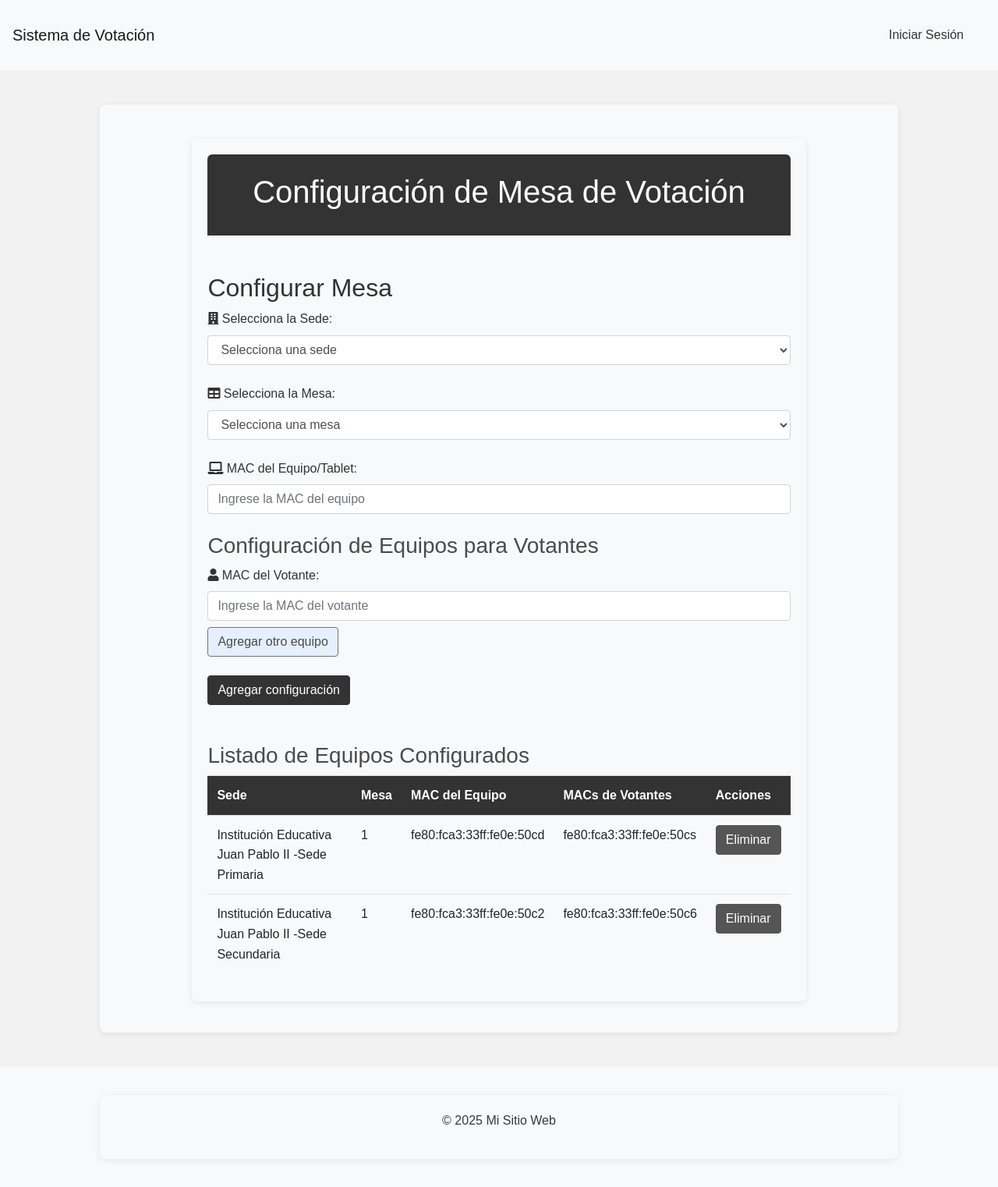
After one commit to JoAnVaR/Votacion, a Flask app: page /configurar_mesa in a window 1280 px wide. The commit adds this page. Shown: the whole page at 78% size. Run offline with Flask 3, Linux system fonts and the light colour scheme; data comes from the database, SQL or seed files in the repository; both versions use the stored data as it was after the commit; some libraries are stand-ins or nearby versions.

Commit message:
Configuracion equipos

```diff
--- a/routes/__init__.py
+++ b/routes/__init__.py
@@ -12,6 +12,7 @@ from .votacion_routes import votacion_bp
 from .estadisticas_routes import estadisticas_bp
 from .calendario_routes import calendario_bp
 from .auth_routes import auth_bp
+from .config_mesas_routes import config_mesas_bp
 
 # Lista de todos los blueprints para fácil importación
 all_blueprints = [
@@ -25,5 +26,6 @@ all_blueprints = [
     votacion_bp,
     estadisticas_bp,
     calendario_bp,
-    auth_bp
+    auth_bp,
+    config_mesas_bp
 ]
--- /dev/null
+++ b/routes/config_mesas_routes.py
@@ -0,0 +1,122 @@
+from flask import Blueprint, render_template, request, jsonify
+from models import Sede, Mesa, ConfiguracionMesa, db  # Asegúrate de que estos modelos existan
+
+config_mesas_bp = Blueprint('config_mesas', __name__)
+
+@config_mesas_bp.route('/configurar_mesa', methods=['GET', 'POST'])
+def configurar_mesa():
+    if request.method == 'POST':
+        try:
+            sede_id = int(request.form['sede'])
+            mesa_id = int(request.form['mesa'])
+            mac_equipo = request.form['mac_equipo']
+            mac_votantes = request.form.getlist('mac_votante[]')
+
+            # Validar que los campos no estén vacíos
+            errores = []
+            if not sede_id:
+                errores.append('La sede es obligatoria.')
+            if not mesa_id:
+                errores.append('La mesa es obligatoria.')
+            if not mac_equipo:
+                errores.append('La MAC del equipo es obligatoria.')
+            if not mac_votantes:
+                errores.append('Las MACs de votantes son obligatorias.')
+
+            if errores:
+                return jsonify({'error': errores}), 400
+
+            # Validar si la MAC del equipo ya existe
+            if ConfiguracionMesa.query.filter_by(mac_equipo=mac_equipo).first():
+                return jsonify({'error': [f'La MAC del equipo ya está en uso.']}), 400
+
+            # Validar si alguna de las MACs de votantes ya existe
+            configuraciones = ConfiguracionMesa.query.all()
+            for mac in mac_votantes:
+                if any(mac in votantes for votantes in [config.mac_votantes for config in configuraciones]):
+                    return jsonify({'error': [f'La MAC del votante {mac} ya está en uso.']}), 400
+
+            # Obtener los objetos de Sede y Mesa
+            sede_obj = Sede.query.get(sede_id)  # Asegúrate de que `sede_id` sea un entero
+            mesa_obj = Mesa.query.get(mesa_id)  # Asegúrate de que `mesa_id` sea un entero
+
+            # Crear una nueva configuración
+            nueva_configuracion = ConfiguracionMesa(
+                sede=sede_obj,
+                mesa=mesa_obj,
+                mac_equipo=mac_equipo,
+                mac_votantes=mac_votantes
+            )
+            db.session.add(nueva_configuracion)
+            db.session.commit()
+
+            return jsonify({'message': 'Configuración guardada exitosamente.'}), 200
+        except Exception as e:
+            print(f'Ocurrió un error: {str(e)}')  # Mensaje de depuración
+            return jsonify({'error': f'Ocurrió un error: {str(e)}'}), 500
+
+    # Método GET
+    sedes = Sede.query.all()
+    sede_id = int(request.args.get('sede_id', 0))  # Asegúrate de obtener el sede_id primero
+    mesas = Mesa.query.filter_by(sede_id=sede_id).all()  # Filtrar por sede
+    configuraciones = ConfiguracionMesa.query.all()
+    equipos = ConfiguracionMesa.query.all()
+
+    # Obtener las configuraciones existentes para la sede seleccionada
+    print(f'Verificando configuraciones para sede_id: {sede_id}')  # Mensaje de depuración
+    configuraciones_existentes = ConfiguracionMesa.query.filter_by(sede_id=sede_id).all()
+    mesas_configuradas = [config.mesa_id for config in configuraciones_existentes]
+
+    # Filtrar las mesas disponibles
+    mesas_disponibles = [mesa for mesa in mesas if mesa.id not in mesas_configuradas]
+    print(f'Mesas disponibles después del filtrado: {mesas_disponibles}')  # Mensaje de depuración
+
+    return render_template('configurar_mesa.html', sedes=sedes, mesas=mesas_disponibles, configuraciones=configuraciones, equipos=equipos)
+
+@config_mesas_bp.route('/mesas/<int:sede_id>', methods=['GET'])
+def cargarMesas(sede_id):
+    try:
+        print(f'ID de sede recibido: {sede_id}')
+        mesas = Mesa.query.filter_by(sede_id=sede_id).all()
+        print(f'Respuesta de mesas: {mesas}')
+        print(f'Mesas encontradas para sede_id {sede_id}: {len(mesas)}')  # Mensaje de depuración
+
+        configuraciones_existentes = ConfiguracionMesa.query.filter_by(sede_id=sede_id).all()
+        mesas_configuradas = [config.mesa_id for config in configuraciones_existentes]
+
+        mesas_disponibles = [mesa for mesa in mesas if mesa.id not in mesas_configuradas]
+        print(f'Mesas disponibles para sede_id {sede_id}: {mesas_disponibles}')  # Mensaje de depuración
+
+        return jsonify({'mesas': [{'id': mesa.id, 'numero': mesa.mesa_numero} for mesa in mesas_disponibles]}), 200
+    except Exception as e:
+        return jsonify({'error': str(e)}), 500
+
+@config_mesas_bp.route('/equipos', methods=['GET'])
+def listar_equipos():
+    try:
+        configuraciones = ConfiguracionMesa.query.all()
+        if configuraciones:
+            return jsonify({'equipos': [{
+                'id': config.id,
+                'sede': config.sede.nombre,
+                'mesa': config.mesa.mesa_numero,
+                'mac_equipo': config.mac_equipo,
+                'mac_votantes': config.mac_votantes
+            } for config in configuraciones]}), 200
+        else:
+            return jsonify({'equipos': []}), 200  # Devolver lista vacía
+    except Exception as e:
+        return jsonify({'error': str(e)}), 500
+
+@config_mesas_bp.route('/configurar_mesa/eliminar/<int:config_id>', methods=['DELETE'])
+def eliminar_configuracion(config_id):
+    try:
+        configuracion = ConfiguracionMesa.query.get(config_id)
+        if configuracion:
+            db.session.delete(configuracion)
+            db.session.commit()
+            return jsonify({'message': 'Configuración eliminada exitosamente.'}), 200
+        else:
+            return jsonify({'error': 'Configuración no encontrada.'}), 404
+    except Exception as e:
+        return jsonify({'error': str(e)}), 500
--- a/templates/base.html
+++ b/templates/base.html
@@ -36,6 +36,7 @@
                             </a>
                             <div class="dropdown-menu dropdown-menu-right" aria-labelledby="navbarDropdown">
                                 <a class="dropdown-item" href="{{ url_for('auth.configurar_usuario') }}">Configurar Usuario</a>
+                                <a class="dropdown-item" href="{{ url_for('config_mesas.configurar_mesa') }}">Configurar Mesas de Votación</a>
                                 <div class="dropdown-divider"></div>
                                 <a class="dropdown-item" href="{{ url_for('auth.logout') }}">Cerrar Sesión</a>
                             </div>
--- /dev/null
+++ b/templates/configurar_mesa.html
@@ -0,0 +1,226 @@
+{% extends "base.html" %}
+
+{% block title %}Configuración de Mesa de Votación{% endblock %}
+
+{% block content %}
+<div class="container mt-4">
+    <header class="text-center py-4" style="border-radius: 6px 6px 0 0;">
+        <h1>Configuración de Mesa de Votación</h1>
+    </header>
+
+    <div class="mt-5">
+        <form id="formMesa" method="post" action="{{ url_for('config_mesas.configurar_mesa') }}">
+            <h2 style="color: var(--primary-color)">Configurar Mesa</h2>
+
+            <div class="form-group">
+                <label for="sede"><i class="fas fa-building"></i> Selecciona la Sede:</label>
+                <select id="sede" name="sede" class="form-control" onchange="cargarMesas(this.value)">
+                    <option value="" disabled selected>Selecciona una sede</option>
+                    {% for sede in sedes %}
+                        <option value="{{ sede.id }}">{{ sede.nombre }}</option>
+                    {% endfor %}
+                </select>
+            </div>
+
+            <div class="form-group">
+                <label for="mesa"><i class="fas fa-table"></i> Selecciona la Mesa:</label>
+                <select id="mesa" name="mesa" class="form-control">
+                    <option value="" disabled selected>Selecciona una mesa</option>
+                    <!-- Options for tables will be populated here -->
+                </select>
+            </div>
+
+            <div class="form-group">
+                <label for="mac_equipo"><i class="fas fa-laptop"></i> MAC del Equipo/Tablet:</label>
+                <input type="text" id="mac_equipo" name="mac_equipo" class="form-control" placeholder="Ingrese la MAC del equipo" required>
+            </div>
+
+            <h3>Configuración de Equipos para Votantes</h3>
+            <div id="equipos_votantes">
+                <div class="form-group">
+                    <label for="mac_votante"><i class="fas fa-user"></i> MAC del Votante:</label>
+                    <input type="text" name="mac_votante[]" class="form-control" placeholder="Ingrese la MAC del votante" required>
+                    <button type="button" onclick="agregarEquipoVotante()" class="btn btn-secondary mt-2">Agregar otro equipo</button>
+                </div>
+            </div>
+
+            <input type="submit" value="Agregar configuración" class="btn btn-primary">
+        </form>
+    </div>
+
+    <div class="mt-5">
+        <h3>Listado de Equipos Configurados</h3>
+        <table class="table">
+            <thead>
+                <tr>
+                    <th>Sede</th>
+                    <th>Mesa</th>
+                    <th>MAC del Equipo</th>
+                    <th>MACs de Votantes</th>
+                    <th>Acciones</th>
+                </tr>
+            </thead>
+            <tbody id="listaEquipos">
+                {% for config in configuraciones %}
+                <tr>
+                    <td>{{ config.sede }}</td>
+                    <td>{{ config.mesa }}</td>
+                    <td>{{ config.mac_equipo }}</td>
+                    <td>{{ config.mac_votantes }}</td>
+                    <td>
+
+                    </td>
+                </tr>
+                {% endfor %}
+            </tbody>
+        </table>
+    </div>
+</div>
+
+<script src="https://cdn.jsdelivr.net/npm/sweetalert2@11.7.32/dist/sweetalert2.all.min.js"></script>
+
+<script>
+    function mostrarMensaje(mensaje, tipo) {
+        Swal.fire({
+            title: tipo.charAt(0).toUpperCase() + tipo.slice(1),
+            text: mensaje,
+            icon: tipo,
+            toast: true,
+            position: 'top-end',
+            showConfirmButton: false,
+            timer: 3000,
+            timerProgressBar: true
+        });
+    }
+
+    $(document).ready(function () {
+    $('#formMesa').on('submit', function (e) {
+        e.preventDefault(); // Evita el envío normal del formulario
+        $.ajax({
+            type: 'POST',
+            url: $(this).attr('action'),
+            data: $(this).serialize(),
+            success: function (response) {
+                mostrarMensaje('Configuración guardada exitosamente.', 'success');
+                // Limpiar los inputs y selects
+                $('#formMesa')[0].reset();
+                $('#listaEquipos').html('');  // Limpiar la lista de equipos
+                // Actualizar la lista de equipos
+                $.ajax({
+                    type: 'GET',
+                    url: '/equipos',
+                    success: function (response) {
+                        const equipos = response.equipos;
+                        let html = '';
+                        equipos.forEach(equipo => {
+                            html += `<tr>`;
+                            html += `<td>${equipo.sede}</td>`;
+                            html += `<td>${equipo.mesa}</td>`;
+                            html += `<td>${equipo.mac_equipo}</td>`;
+                            html += `<td>${equipo.mac_votantes.join(', ')}</td>`;
+                            html += `<td><button class="btn btn-danger" onclick="eliminarConfiguracion(${equipo.id})">Eliminar</button></td>`;
+                            html += `</tr>`;
+                        });
+                        $('#listaEquipos').html(html);
+                    },
+                    error: function (xhr) {
+                        console.error('Error al cargar la lista de equipos:', xhr);
+                    }
+                });
+            },
+            error: function (xhr) {
+                mostrarMensaje('Error al guardar la configuración: ' + xhr.responseJSON.error.join(', '), 'error');
+            }
+        });
+    });
+
+    // Cargar equipos al iniciar la página
+    $(document).ready(function() {
+        $.ajax({
+            type: 'GET',
+            url: '/equipos',
+            success: function (response) {
+                const equipos = response.equipos;
+                let html = '';
+                equipos.forEach(equipo => {
+                    html += `<tr>`;
+                    html += `<td>${equipo.sede}</td>`;
+                    html += `<td>${equipo.mesa}</td>`;
+                    html += `<td>${equipo.mac_equipo}</td>`;
+                    html += `<td>${equipo.mac_votantes.join(', ')}</td>`;
+                    html += `<td><button class="btn btn-danger" onclick="eliminarConfiguracion(${equipo.id})">Eliminar</button></td>`;
+                    html += `</tr>`;
+                });
+                $('#listaEquipos').html(html);
+            },
+            error: function (xhr) {
+                console.error('Error al cargar la lista de equipos:', xhr);
+            }
+        });
+    });
+    });
+
+    function agregarEquipoVotante() {
+        const div = document.createElement('div');
+        div.innerHTML = '<div class="form-group"><label for="mac_votante"><i class="fas fa-user"></i> MAC del Votante:</label> <input type="text" name="mac_votante[]" class="form-control" placeholder="Ingrese la MAC del votante" required></div>';
+        document.getElementById('equipos_votantes').appendChild(div);
+    }
+
+    function eliminarConfiguracion(configId) {
+        console.log('ID de configuración:', configId);  // Verificar el ID
+        if (confirm('¿Estás seguro de que deseas eliminar esta configuración?')) {
+            fetch(`/configurar_mesa/eliminar/${configId}`, {
+                method: 'DELETE',
+            })
+            .then(response => {
+                if (!response.ok) {
+                    throw new Error('Error en la eliminación');
+                }
+                return response.json();
+            })
+            .then(data => {
+                Swal.fire({
+                    title: 'Éxito',
+                    text: data.message,
+                    icon: 'success',
+                    confirmButtonText: 'Aceptar'
+                });
+                location.reload();  // Recargar la página para actualizar la lista
+            })
+            .catch(error => {
+                Swal.fire({
+                    title: 'Error',
+                    text: error.message,
+                    icon: 'error',
+                    confirmButtonText: 'Aceptar'
+                });
+            });
+        }
+    }
+
+    function cargarMesas(sedeId) {
+        $.ajax({
+            type: 'GET',
+            url: '/mesas/' + sedeId, // Asegúrate de que esta URL sea correcta
+            data: { sede_id: sedeId }, // Pasar el ID de la sede
+            success: function(response) {
+                if (!response.mesas) {
+        console.error('No se encontraron mesas en la respuesta');
+        return;
+    }
+    // Limpiar el select de mesas
+    $('#mesa').empty();
+    $('#mesa').append('<option value="" disabled selected>Selecciona una mesa</option>');
+
+    // Agregar las mesas disponibles al select
+    response.mesas.forEach(function(mesa) {
+        $('#mesa').append(`<option value="${mesa.id}">${mesa.numero}</option>`);
+    });
+            },
+            error: function(xhr) {
+                console.error('Error al cargar las mesas:', xhr);
+            }
+        });
+    }
+</script>
+{% endblock %}
```
Also changed, not shown: models.py (+13 -0 lines), instance/votacion.db, 1 other file.
